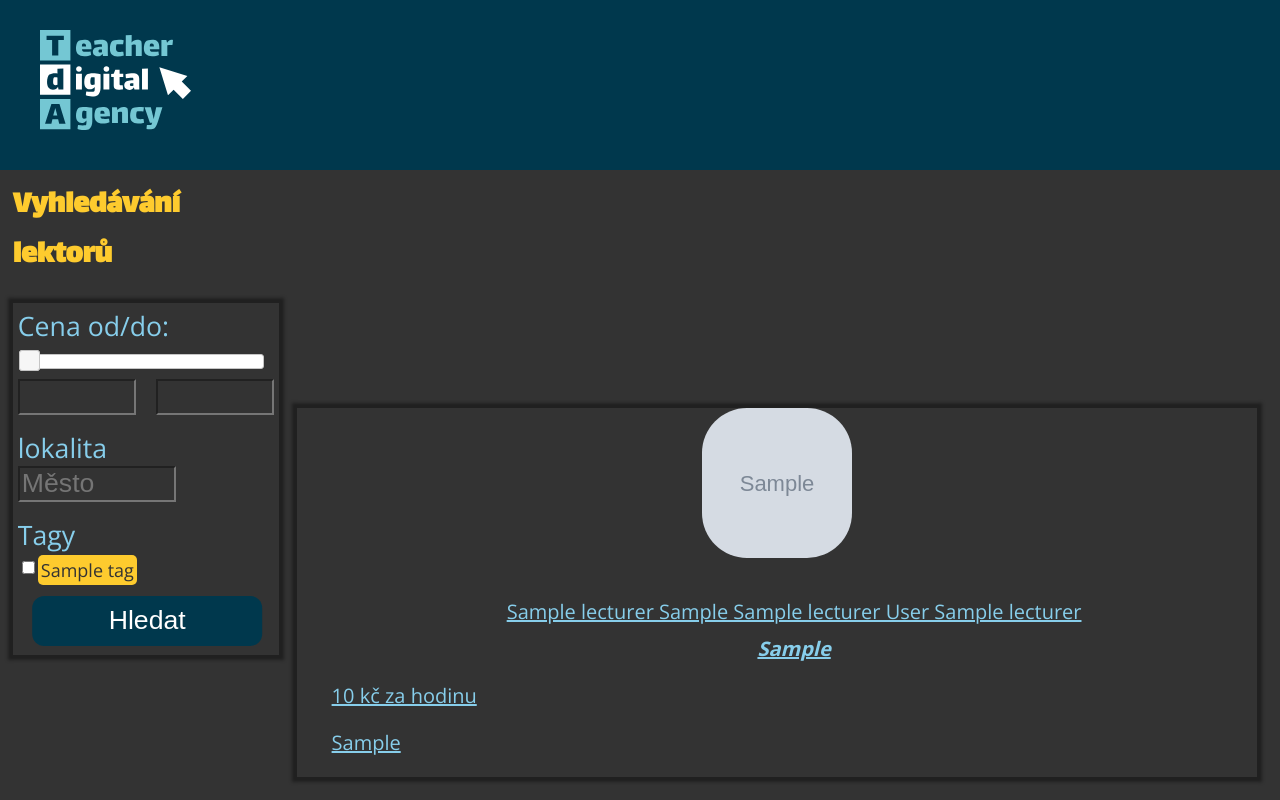
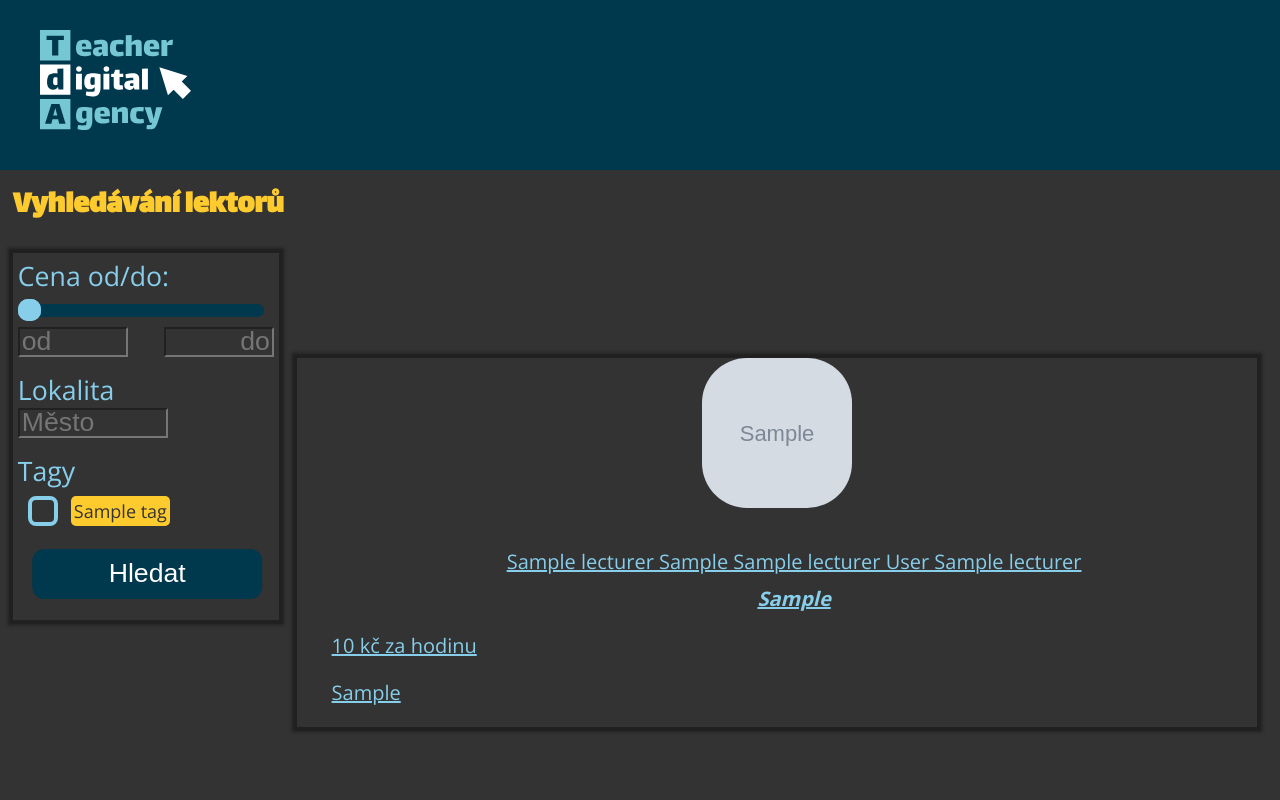
Before and after one commit to GlaryCZ/TdA24-EXTREMISTI, a Flask app: page / in a window 1280 px wide. Run offline with Flask 3, Linux system fonts and the light colour scheme; tables that the repository leaves empty hold one stand-in row (values such as "Sample post"); grey boxes marked "Sample" are stand-in pictures.

Commit message:
kuba KubaVisuals update

```diff
--- /dev/null
+++ b/app/static/slider-styles.css
@@ -0,0 +1,68 @@
+#slider-range {
+    margin: 10px;
+}
+
+.ui-corner-all, .ui-corner-bottom, .ui-corner-right, .ui-corner-br {
+    border-bottom-right-radius: 10px;
+}
+.ui-corner-all, .ui-corner-bottom, .ui-corner-left, .ui-corner-bl {
+    border-bottom-left-radius: 10px;
+}
+.ui-corner-all, .ui-corner-top, .ui-corner-right, .ui-corner-tr {
+    border-top-right-radius: 10px;
+}
+.ui-corner-all, .ui-corner-top, .ui-corner-left, .ui-corner-tl {
+    border-top-left-radius: 10px;
+}
+.ui-widget-content {
+    background: #00384D;
+    color: #333333;
+}
+.ui-widget {
+    font-family: Arial,Helvetica,sans-serif;
+    font-size: 1em;
+}
+.ui-slider-horizontal {
+    height: .8em;
+}
+.ui-slider {
+    position: relative;
+    text-align: left;
+}
+
+.ui-slider-horizontal .ui-slider-range {
+    top: 0;
+    height: 100%;
+}
+.ui-slider .ui-slider-range {
+    position: absolute;
+    z-index: 1;
+    font-size: .7em;
+    display: block;
+    border: 0;
+    background-position: 0 0;
+}
+
+.ui-widget-header {
+    border: 1px solid #dddddd;
+    background: #FECB2E;
+    font-weight: bold;
+}
+.ui-state-default, .ui-widget-content .ui-state-default, .ui-widget-header .ui-state-default, .ui-button, html .ui-button.ui-state-disabled:hover, html .ui-button.ui-state-disabled:active {
+    background: skyblue;
+    font-weight: normal;
+    color: #454545;
+}
+.ui-slider-horizontal .ui-slider-handle {
+    top: -.3em;
+    margin-left: -.6em;
+}
+.ui-slider .ui-slider-handle {
+    position: absolute;
+    z-index: 2;
+    width: 1.4em;
+    height: 1.4em;
+    cursor: pointer;
+    -ms-touch-action: none;
+    touch-action: none;
+}
--- a/app/static/styles.css
+++ b/app/static/styles.css
@@ -48,9 +48,7 @@ label {
     padding-bottom: 1px;
 }
 
-#slider-range {
-    margin: 10px;
-}
+
 .inp-price {
     float: left;
     background: transparent;
@@ -60,7 +58,46 @@ label {
 .tag-checkbox {
     float: left;
     cursor: pointer;
+    width: 30px;
+    height: 30px;
+    margin-top: -3px;
+    margin-left: 10px;
+    margin-right: 13px;
 }
+
+.checkbox-label {
+    cursor: pointer;
+}
+
+input[type="checkbox"] {
+    appearance: none;
+    -webkit-appearance: none;
+    display: flex;
+    align-content: center;
+    justify-content: center;
+    font-size: 2rem;
+    padding: 0.1rem;
+    border: 0.25rem solid skyblue;
+    border-radius: 0.5rem;
+}
+
+input[type="checkbox"]::before {
+    content: "";
+    width: 1.4rem;
+    height: 1.4rem;
+    clip-path: polygon(28% 38%, 41% 53%, 75% 24%, 86% 38%, 40% 78%, 15% 50%);
+    transform: scale(0);
+    background-color: #FECB2E;
+}
+
+input[type="checkbox"]:checked::before {
+    transform: scale(3);
+}
+
+input[type="checkbox"]:hover {
+    color: black;
+}
+
 
 .lecturer-about {
     display: inline-block;
@@ -122,7 +159,7 @@ label {
     text-decoration: none;
     display: inline-block;
     font-size: 16px;
-    margin: 4px 2px;
+    margin: 10px 10px 0px 10px;
     border-radius: 12px;
     cursor: pointer;
     width: 90%;
@@ -131,6 +168,7 @@ label {
     position: sticky;
     font-size: 20pt;
 }
+
 
 #nav-bar {
     background-color: #00384D;
@@ -193,7 +231,6 @@ label {
 }
 
 #lector-search-text {
-    width: 20%;
     margin-left: 1%;
 }
 
@@ -207,5 +244,5 @@ label {
 #tags-text {
     margin-top: 15px;
     font-size: 20pt;
-    margin-bottom: 5px;
+    margin-bottom: 10px;
 }
--- a/app/templates/homepage.html
+++ b/app/templates/homepage.html
@@ -1,11 +1,13 @@
+
+<script src="https://code.jquery.com/jquery-3.6.0.js"></script>
+<script src="https://code.jquery.com/ui/1.13.2/jquery-ui.js"></script>
+<link rel="stylesheet" href="{{ url_for('static', filename='slider-styles.css')}}">
+
 {% extends "base.html" %}
 {% block head%}
 <!-- jquerry -->
 
-<link rel="stylesheet" href="//code.jquery.com/ui/1.13.2/themes/base/jquery-ui.css">
-<link rel="stylesheet" href="/resources/demos/style.css">
-<script src="https://code.jquery.com/jquery-3.6.0.js"></script>
-<script src="https://code.jquery.com/ui/1.13.2/jquery-ui.js"></script>
+
 <script>
   $(function () {
     $("#slider-range").slider({
@@ -36,16 +38,16 @@
       Cena od/do:
     </label><br>
     <div id="slider-range"></div>
-    <input type="text" id="amount-min" name="min_price" class="inp-price" {% if last_searched.min_price %}
+    <input type="text" id="amount-min" placeholder="od" name="min_price" class="inp-price" {% if last_searched.min_price %}
       value="{{last_searched.min_price}}" {% endif %} oninput="this.value = this.value.replace(/[^0-9.]/g, '').replace(/(\..*?)\..*/g, '$1');" />
-    <input type="text" id="amount-max" name="max_price" class="inp-price" {% if last_searched.max_price %}
+    <input type="text" id="amount-max" placeholder="do" name="max_price" class="inp-price" {% if last_searched.max_price %}
       value="{{last_searched.max_price}}" {% endif %} oninput="this.value = this.value.replace(/[^0-9.]/g, '').replace(/(\..*?)\..*/g, '$1');" /><br>
-    <label id="location-text">lokalita</label><br>
+    <label id="location-text">Lokalita</label><br>
     <input type="text" name="location" placeholder="Město" list="seznam-lokaci" id="location-input-field" {% if last_searched.location %}
       value="{{last_searched.location}}" {% endif %}><br>
     <label id="tags-text">Tagy</label><br>
     {% for tag in tags %}
-    <label for="{{tag.uuid}}">
+    <label for="{{tag.uuid}}" class="checkbox-label">
       <a class="tag">{{tag.name|e}}</a>
       <input type="checkbox" class="tag-checkbox" id="{{tag.uuid}}" name="{{tag.uuid}}" {% if
         last_searched[tag.uuid]=="on" %} checked{% endif %}>
```
